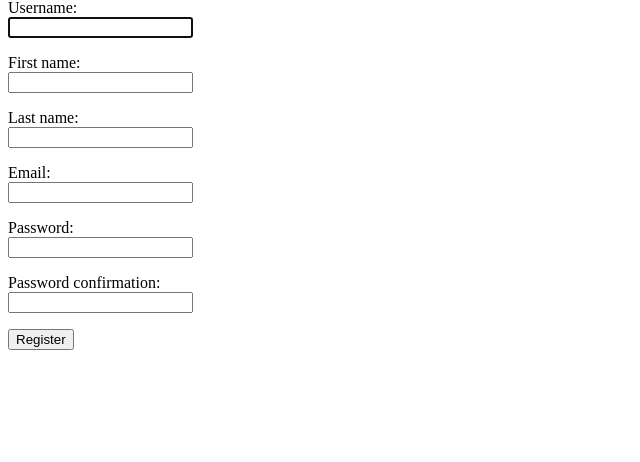
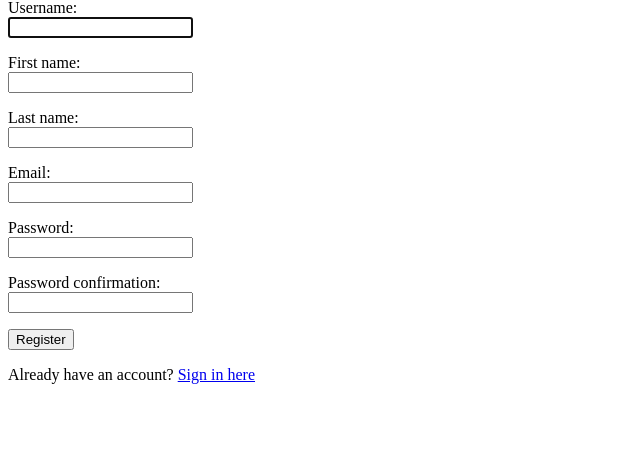
Before and after one commit to Bogyi95/HoopsBooking, a Django app: page /register/ in a window 1280 px wide. Shown: the part 68-530 px from the top of the page, without its empty margins (0-640 px from the left). Run offline with Django 4.2, Linux system fonts and the light colour scheme.

Commit message:
cosmetic changes

```diff
--- a/users/templates/login.html
+++ b/users/templates/login.html
@@ -8,4 +8,4 @@
     <button type="submit">Login</button>
 </form>
 
-<p>Don't have an account? <a href="{% url 'register' %}">Signup here</a></p>
+<p>Don't have an account? <a href="{% url 'register' %}">Sign up here</a></p>
--- a/users/templates/register.html
+++ b/users/templates/register.html
@@ -15,3 +15,5 @@
     {% endfor %}
     <button type="submit">Register</button>
 </form>
+
+<p>Already have an account? <a href="{% url 'login' %}">Sign in here</a></p>
```
